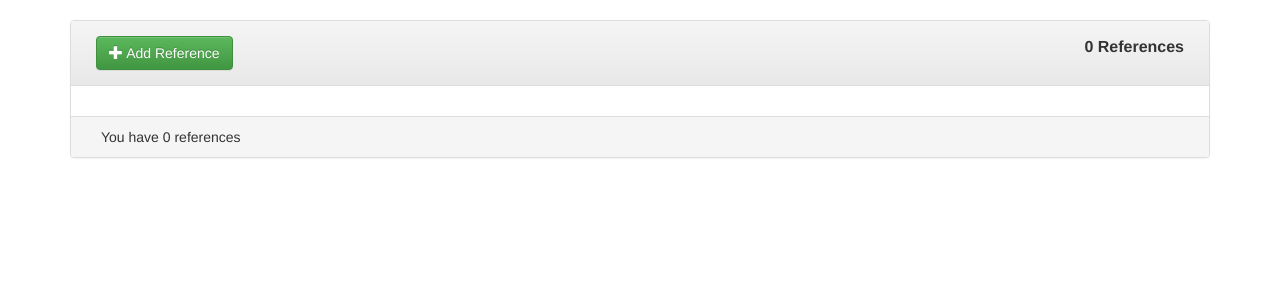
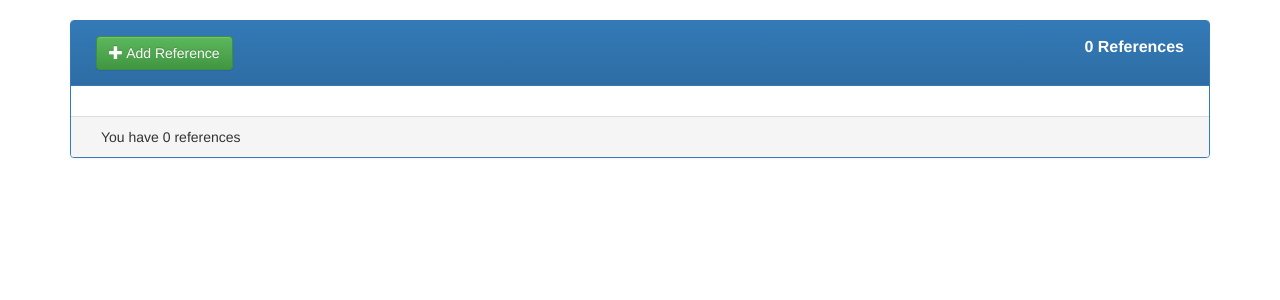
Before and after one commit to ryantantiern/strange-references, a Django app: page /dashboard in a window 1280 px wide. Shown: the part 52-352 px from the top of the page. Run offline with Django 3.2, Linux system fonts and the light colour scheme; a user stored in the database is signed in; data that the repository does not hold is empty; some libraries are stand-ins or nearby versions.

Commit message:
changed panel back to blue in dashboard

```diff
--- a/strange_references/templates/strange_references/dashboard.html
+++ b/strange_references/templates/strange_references/dashboard.html
@@ -58,7 +58,7 @@
     </nav>
 
     <div class="container">
-        <div class="panel panel-default">
+        <div class="panel panel-primary">
             <div class="panel-heading" style="padding:15px 25px 15px 25px;">
                 <label style="font-size:16px;" class="pull-right">{{total_ref }} References</label>
 {#                <a class="btn btn-success" href="{% url 'strange_references:new_reference' %}">Add reference</a>#}
```
